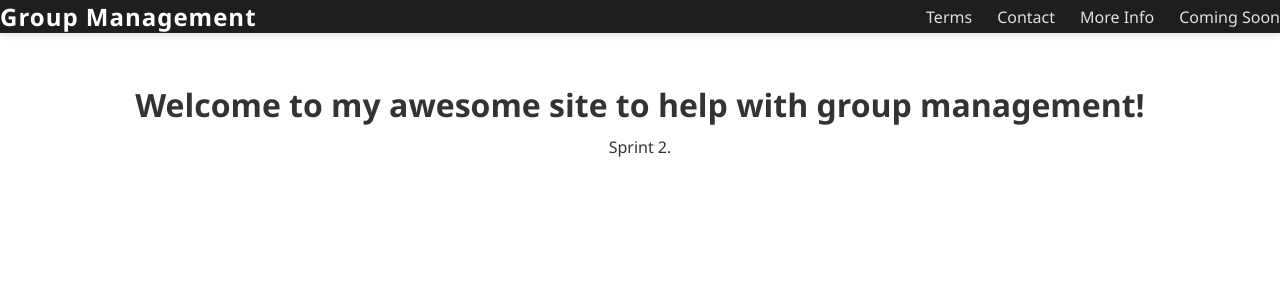
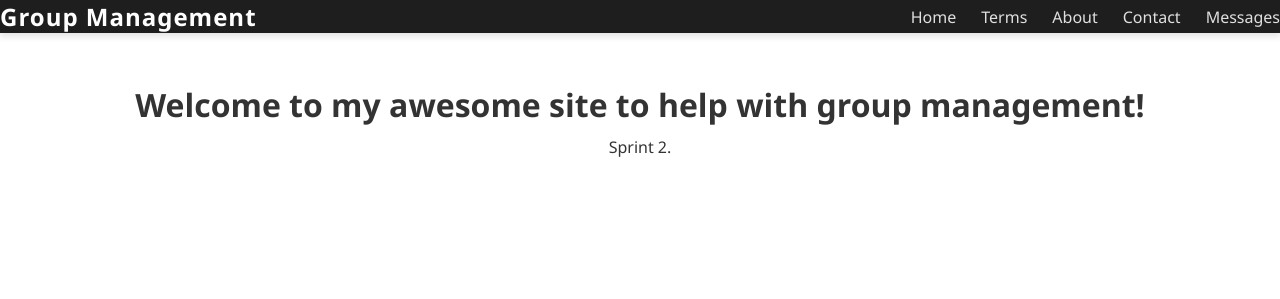
Before and after one commit to frankoceanfan2124/cpdigi32, a Flask app: page / in a window 1280 px wide. Shown: the top 299 px of the page. Run offline with Flask 3, Linux system fonts and the light colour scheme.

Commit message:
reworked files AGAIN
used notepad to fix up files then repasted so the database messages is linked

```diff
--- a/template/about.html
+++ b/template/about.html
@@ -14,6 +14,7 @@
             <li><a href="/terms">Terms</a></li>
             <li><a href="/about">About</a></li>
             <li><a href="/contact">Contact</a></li>
+            <li><a href="/messages">Messages</a></li>
         </ul>
     </nav>
 
--- a/template/index.html
+++ b/template/index.html
@@ -11,10 +11,11 @@
     <nav class="navbar">
         <div class="logo">Group Management</div>
         <ul class="nav-links">
-            <li><a href="terms">Terms</a></li>
-            <li><a href="#">Contact</a></li>
-            <li><a href="#">More Info</a></li>
-            <li><a href="#">Coming Soon</a></li>
+            <li><a href="/">Home</a></li>
+            <li><a href="/terms">Terms</a></li>
+            <li><a href="/about">About</a></li>
+            <li><a href="/contact">Contact</a></li>
+            <li><a href="/messages">Messages</a></li>
         </ul>
     </nav>
 
--- a/template/terms.html
+++ b/template/terms.html
@@ -16,6 +16,7 @@
             <li><a href="/terms">Terms</a></li>
             <li><a href="/about">About</a></li>
             <li><a href="/contact">Contact</a></li>
+            <li><a href="/messages">Messages</a></li>
         </ul>
 
     </nav>
```
Also changed, not shown: contacts.db.
